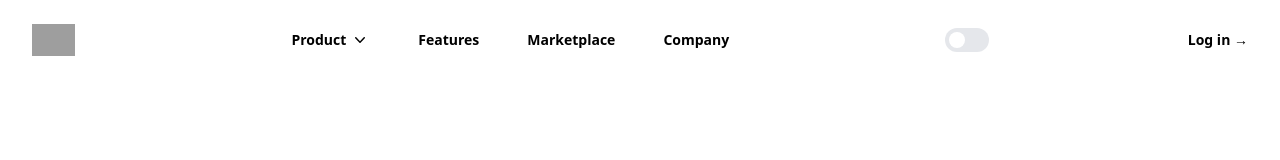
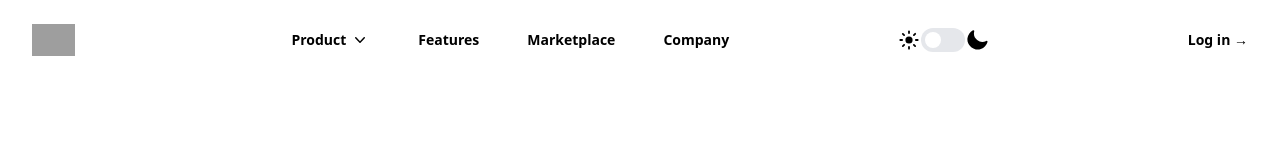
Before and after one commit to ValorantStrategyRandomizer/StratRandomizer, a Next.js app in the folder stratrandomizer/: page / in a window 1280 px wide. Shown: the top 160 px of the page. Built offline with nearby package versions, Linux system fonts and the light colour scheme; grey boxes are pictures that could not be loaded.

Commit message:
Add icon

```diff
--- a/stratrandomizer/src/app/Header.tsx
+++ b/stratrandomizer/src/app/Header.tsx
@@ -16,6 +16,8 @@ import {
   ChevronDownIcon,
   PhoneIcon,
   PlayCircleIcon,
+  MoonIcon,
+  SunIcon
 } from '@heroicons/react/20/solid';
 // Components
 import Toggle from './ui/components/Toggle';
@@ -163,6 +165,8 @@ export default function Header() {
           </a>
         </Popover.Group>
         <div className="hidden lg:flex lg:flex-1 lg:justify-end lg:align-center">
+          <SunIcon className="h-6 w-6" aria-hidden="true" />
+
           <Toggle
             state={theme === 'dark'}
             setState={
@@ -171,6 +175,7 @@ export default function Header() {
                 : () => setTheme('dark')
             }
           />
+          <MoonIcon className="h-6 w-6" aria-hidden="true" />
         </div>
         <div className="hidden lg:flex lg:flex-1 lg:justify-end">
           <a href="#" className="text-sm font-semibold leading-6">
```
